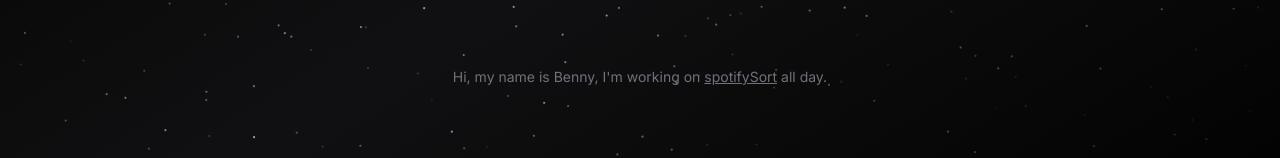
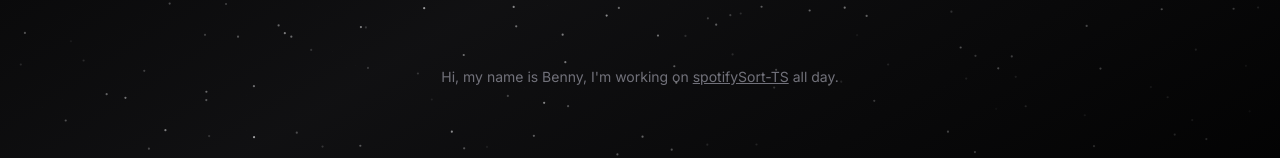
Before and after one commit to Benny-Nottonson/Benny-Nottonson.github.io, a Next.js app: page / in a window 1280 px wide. Shown: the part 494-652 px from the top of the page. Built offline with nearby package versions, Linux system fonts and the light colour scheme; what tailwindcss-debug-screens would draw is missing.

Commit message:
new proj

```diff
--- a/app/page.tsx
+++ b/app/page.tsx
@@ -37,10 +37,10 @@ export default function Home() {
 					Hi, my name is Benny, I'm working on{" "}
 					<Link
 						target="_blank"
-						href="https://github.com/Benny-Nottonson/spotifySort"
+						href="https://github.com/Benny-Nottonson/spotifySort-ts"
 						className="underline duration-500 hover:text-zinc-300"
 					>
-						spotifySort
+						spotifySort-TS
 					</Link>{" "}
 					all day.
 				</h2>
--- /dev/null
+++ b/content/projects/spotifySort-TS.mdx
@@ -0,0 +1,15 @@
+---
+title: "Spotify Sort"
+description: A Python app that uses Color Coherence Vectors in order to sort Spotify Playlists
+date: "2023-02-08"
+url: https://github.com/benny-nottonson/spotifySort
+repository: benny-nottonson/spotifySort
+published: true
+
+---
+
+`Spotify Sort TS` is a TypeScript port of Spotify Sort, a utility to sort Spotify playlists
+
+It is coded in NextJS, and uses tailwind-css and three.js to render 3d animations to the screen, it was designed using Figma and should work on mobile as well as desktop.
+
+The runtime is significantly faster than the original Python version, and the UI is much more responsive.
```
